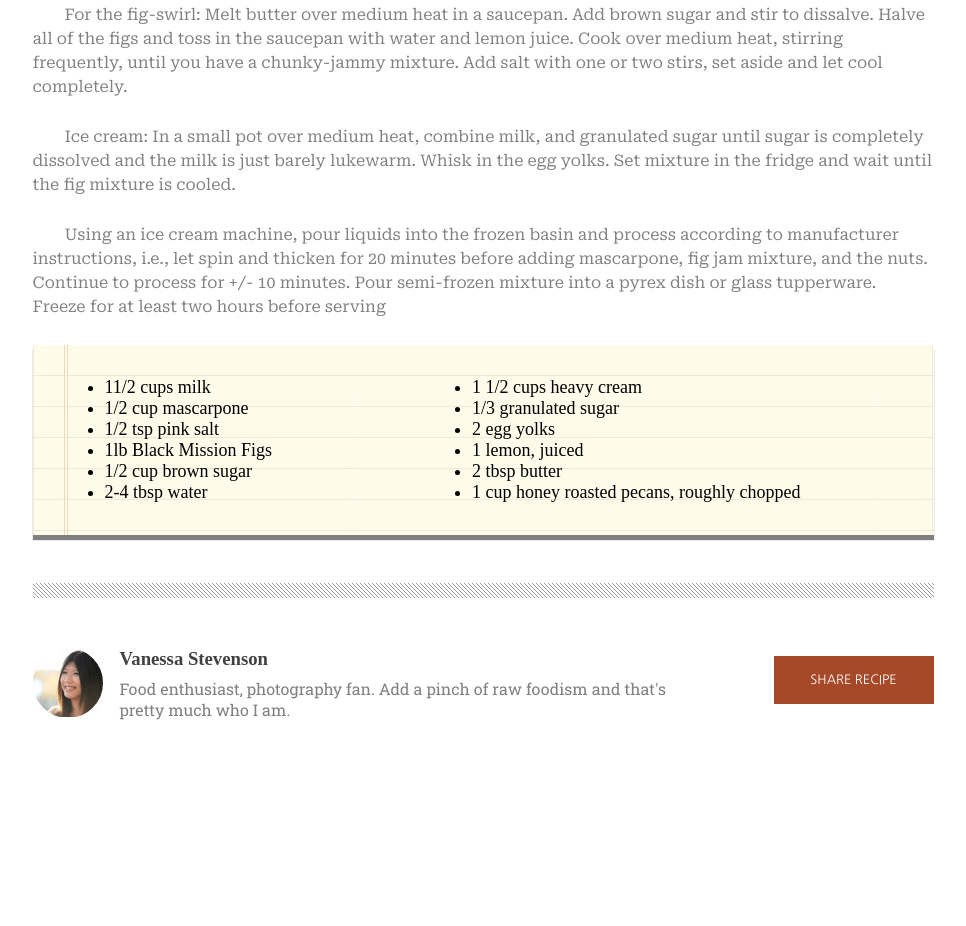
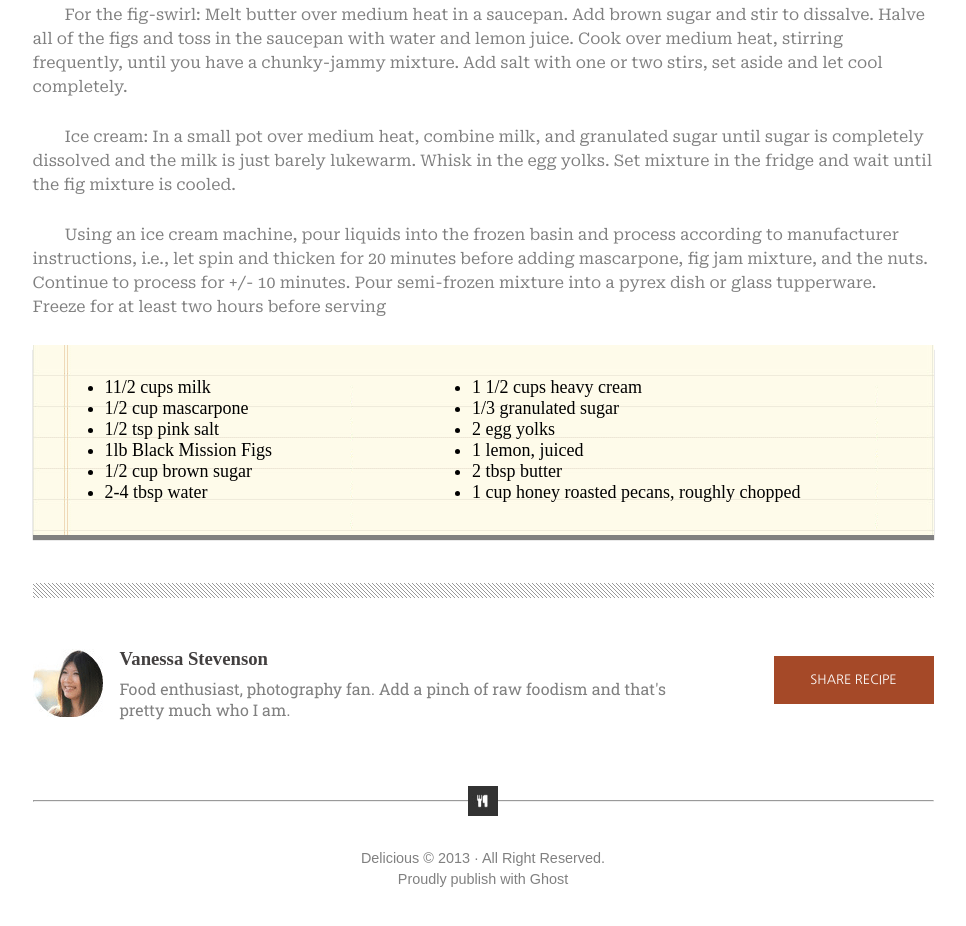
Before and after one commit to Spacecowboi/chocolate-pizza, a plain HTML site: page index.html in a window 1280 px wide. Shown: the part 878-1804 px from the top of the page, without its empty margins (157-1123 px from the left). Before the commit the page ends 1662 px from the top, so only its background shows below. Drawn offline with Linux system fonts and the light colour scheme; a web font is replaced by a local one.

Commit message:
added css styling to footer info

```diff
--- a/index.html
+++ b/index.html
@@ -129,8 +129,12 @@
           <button>SHARE RECIPE</button>
         </div>
       </div>
-      <div id="recipe-button"></div>
-      <div id="copyright-info"></div>
+      <hr />
+      <div id="copyright-info">
+        <img id="footer-logo" src="/img/logo.png" alt="small brand logo">
+        <p>Delicious © 2013 · All Right Reserved.</p>
+        <p>Proudly publish with Ghost</p>
+      </div>
     </footer>
   </body>
 </html>
--- a/styles.css
+++ b/styles.css
@@ -102,7 +102,7 @@ header {
 #recipe-card {
   background-image: url('./img/list-bg.png');
   display: flex;
-  justify-content:flex-start ;
+  justify-content: flex-start;
   margin-bottom: 3rem;
   box-shadow: 0px 5px 1px gray;
 }
@@ -119,7 +119,7 @@ header {
 #author-info {
   display: flex;
   position: relative;
-  margin: 2rem 0 3rem;
+  margin: 2rem 0 4rem;
   padding-top: 0rem;
 }
 
@@ -161,3 +161,24 @@ header {
   font-family: 'Nanum Gothic', sans-serif;
   font-size: 80%;
 }
+
+hr {
+  color: gray;
+}
+
+#copyright-info {
+  text-align: center;
+  font-family: 'Nanum Gothic', sans-serif;
+  font-size: 90%;
+  line-height: 50%;
+  color: gray;
+  margin-bottom: 3rem;
+}
+
+#copyright-info img {
+  position: relative;
+  height: 30px;
+  width: 30px;
+  filter: grayscale(1);
+  bottom: 1.5rem;
+}
```
